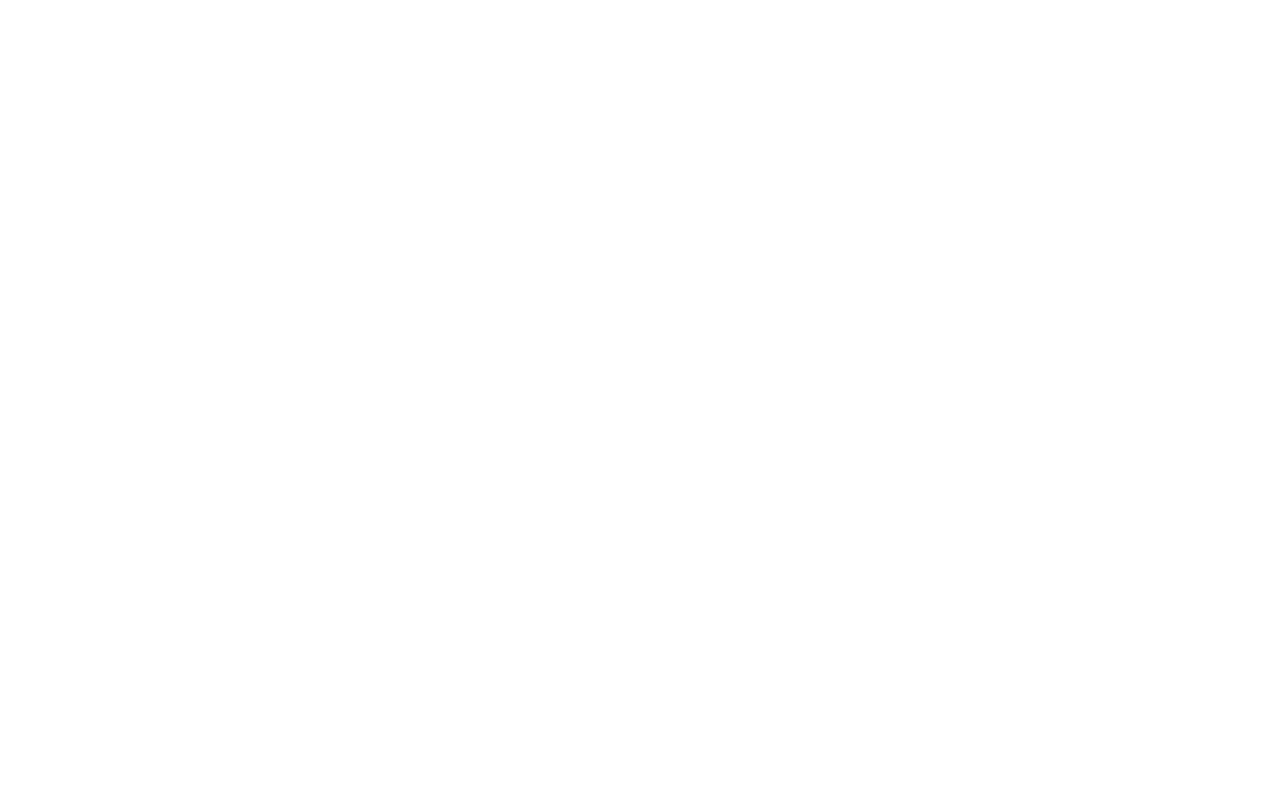
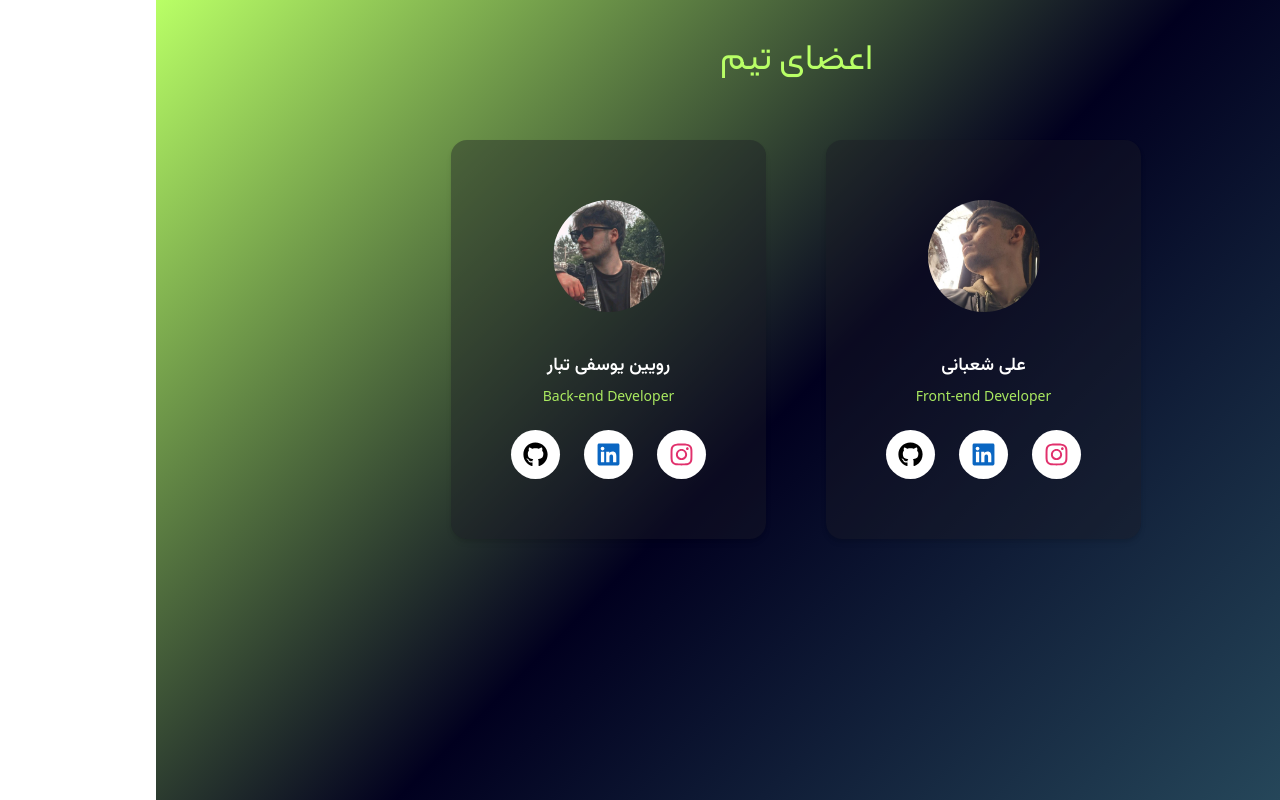
Before and after one commit to alihstm/Floka-Website, a React (Vite) app in the folder floka/: page /team in a window 1280 px wide. Before the commit this address had no page. Built offline with nearby package versions, Linux system fonts and the light colour scheme; a web font is replaced by a local one.

Commit message:
fix: bg-color

```diff
--- a/floka/src/App.tsx
+++ b/floka/src/App.tsx
@@ -1,6 +1,7 @@
 import { Routes, Route } from "react-router-dom";
 import Main from "./Components/home/home";
 import Works from "./Components/works/works";
+import Team from "./Components/team/team"
 import "../src/Components/global.css";
 
 const App = (): any => {
@@ -8,6 +9,7 @@
     <Routes>
       <Route path="/" element={<Main />} />
       <Route path="/works/:category" element={<Works />} />
+      <Route path="/team" element={<Team />} />
     </Routes>
   );
 };
--- a/floka/src/Components/about/about.tsx
+++ b/floka/src/Components/about/about.tsx
@@ -2,13 +2,15 @@
 import AOS from "aos";
 import "aos/dist/aos.css";
 import Illustration2 from "../../assets/Material/illustration8.svg";
-import { FaReact, FaPython, FaFlutter } from "react-icons/fa6";
+import { FaReact, FaPython } from "react-icons/fa6";
+import { useNavigate } from "react-router-dom";
 
 const About = (): any => {
+  const navigate = useNavigate();
+
   const boxes = [
     { id: 1, tech: "React.js & TypeScript", icon: FaReact },
     { id: 2, tech: "Python & Django", icon: FaPython },
-    { id: 3, tech: "Dart & Flutter", icon: FaFlutter },
   ];
 
   useEffect(() => {
@@ -60,6 +62,12 @@
                 </div>
               );
             })}
+            <button
+              onClick={() => navigate(`/team`)}
+              className="flex items-center justify-center sm:py-5 py-4 px-20 w-full text-black vazir-font font-bold bg-[#b9ff66] hover:bg-[#b9ff66]/20 hover:!text-white active:scale-95 backdrop-blur-xl hover:cursor-pointer rounded-xl gap-4 transition duration-150"
+            >
+              مشاهده اعضای تیم
+            </button>
           </div>
         </div>
       </div>
--- a/floka/src/Components/global.css
+++ b/floka/src/Components/global.css
@@ -132,3 +132,16 @@
   transform: translateY(30px);
   transition: all 0.6s ease-out;
 }
+
+.gradient-bg {
+  width: 100%;
+  min-height: 100vh;
+  background: linear-gradient(135deg, #b9ff66, #01001f, #2c5364);
+}
+.gradient-bg2 {
+  width: 100%;
+  min-height: 100vh;
+  background: linear-gradient(135deg, #0f2027, #01001f, #0f2027);
+}
+  /* background: linear-gradient(135deg, #0f2027, #2c5364, #0f2027); */
+  /* background: linear-gradient(135deg, #0f2027, #01001f, #0f2027); */
--- a/floka/src/Components/home/home.tsx
+++ b/floka/src/Components/home/home.tsx
@@ -10,7 +10,7 @@
   return (
     <main
       id="home"
-      className="relative flex flex-col items-center w-screen max-w-full overflow-x-hidden bg-bg text-white"
+      className="relative flex flex-col items-center w-screen max-w-full overflow-x-hidden gradient-bg2 text-white"
     >
       <AnimatedBackground />
       <NavBar />
--- /dev/null
+++ b/floka/src/Components/team/team.tsx
@@ -0,0 +1,126 @@
+import aliShabani from "../../assets/Material/prof1.jpg";
+import roeinYusefi from "../../assets/Material/prof2.png";
+import type { IconType } from "react-icons";
+import { FaInstagram, FaGithub, FaLinkedin } from "react-icons/fa6";
+
+const members = [
+  {
+    id: 1,
+    name: "علی شعبانی",
+    role: "Front-end Developer",
+    image: aliShabani,
+    socials: [
+      {
+        title: "instagram",
+        link: "https://instagram.com/ali_shabani.25",
+        icon: FaInstagram,
+        color: "#E1306C",
+      },
+      {
+        title: "linkedin",
+        link: "https://www.linkedin.com/in/ali-shabani-8b544b352/",
+        icon: FaLinkedin,
+        color: "#0A66C2",
+      },
+      {
+        title: "github",
+        link: "https://github.com/alihstm",
+        icon: FaGithub,
+        color: "#000000",
+      },
+    ],
+  },
+  {
+    id: 2,
+    name: "رویین یوسفی تبار",
+    role: "Back-end Developer",
+    image: roeinYusefi,
+    socials: [
+      {
+        title: "instagram",
+        link: "https://instagram.com/roein_pv",
+        icon: FaInstagram,
+        color: "#E1306C",
+      },
+      {
+        title: "linkedin",
+        link: "https://www.linkedin.com/in/roein-yousefi-b794b0292/",
+        icon: FaLinkedin,
+        color: "#0A66C2",
+      },
+      {
+        title: "github",
+        link: "https://github.com/Roein-yousefi",
+        icon: FaGithub,
+        color: "#000000",
+      },
+    ],
+  },
+];
+
+const Team = () => {
+  return (
+    <main className="flex flex-col items-center w-full min-h-[100vh] py-10 sm:px-20 px-3 gradient-bg">
+      <h1 className="sm:text-4xl text-3xl kalame-font text-primary mb-15">
+        اعضای تیم
+      </h1>
+
+      <div className="grid grid-cols-1 sm:grid-cols-1 md:grid-cols-2 gap-15">
+        {members.map((member) => (
+          <div
+            key={member.id}
+            className="flex flex-col items-center gap-6 bg-black/40 rounded-2xl shadow-md hover:shadow-xl transition-shadow py-15 px-15 text-center"
+          >
+            <img
+              src={member.image}
+              alt={member.name}
+              className="w-28 h-28 mx-auto rounded-full object-cover mb-4"
+            />
+
+            <div className="flex flex-col items-center gap-0.5">
+              <h3 className="vazir-font text-lg text-white font-semibold mb-1">
+                {member.name}
+              </h3>
+              <p className="text-sm text-[#b9ff66]/90">{member.role}</p>
+            </div>
+
+            <div className="flex flex-row items-center justify-between gap-6">
+              {member.socials.map((s) => {
+                const Icon: IconType = s.icon;
+                return (
+                  <a
+                    className={`flex items-center justify-center rounded-full sm:p-3 p-2 transition-colors duration-150 bg-white`}
+                    href={s.link}
+                    style={{ backgroundColor: "#ffffff", color: s.color }}
+                    onMouseEnter={(e) => {
+                      (
+                        e.currentTarget as HTMLAnchorElement
+                      ).style.backgroundColor = s.color;
+                      (e.currentTarget.firstChild as HTMLElement).style.color =
+                        "#ffffff";
+                    }}
+                    onMouseLeave={(e) => {
+                      (
+                        e.currentTarget as HTMLAnchorElement
+                      ).style.backgroundColor = "#ffffff";
+                      (e.currentTarget.firstChild as HTMLElement).style.color =
+                        s.color;
+                    }}
+                  >
+                    <Icon
+                      size={25}
+                      className="text-xl transition-colors duration-200"
+                      style={{ color: s.color }}
+                    />
+                  </a>
+                );
+              })}
+            </div>
+          </div>
+        ))}
+      </div>
+    </main>
+  );
+};
+
+export default Team;
--- a/floka/src/Components/works/works.tsx
+++ b/floka/src/Components/works/works.tsx
@@ -11,7 +11,7 @@
   }
 
   return (
-    <main className="flex flex-col items-center w-full min-h-[100vh] py-10 sm:px-20 px-3 bg-bg">
+    <main className="flex flex-col items-center w-full min-h-[100vh] py-10 sm:px-20 px-3 gradient-bg">
       <h1 className="sm:text-4xl text-3xl kalame-font text-primary mb-15">
         {categoryData.title}
       </h1>
```
Also changed, not shown: floka/src/assets/Material/prof1.jpg (added), floka/src/assets/Material/prof2.png (added), 15 other files (tests, documents, lock files or other folders).
